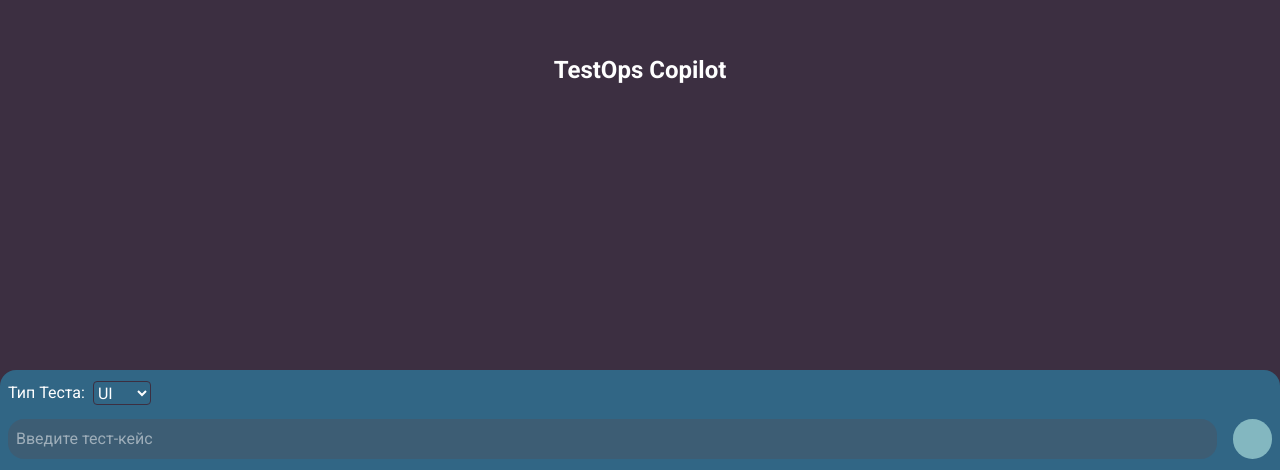
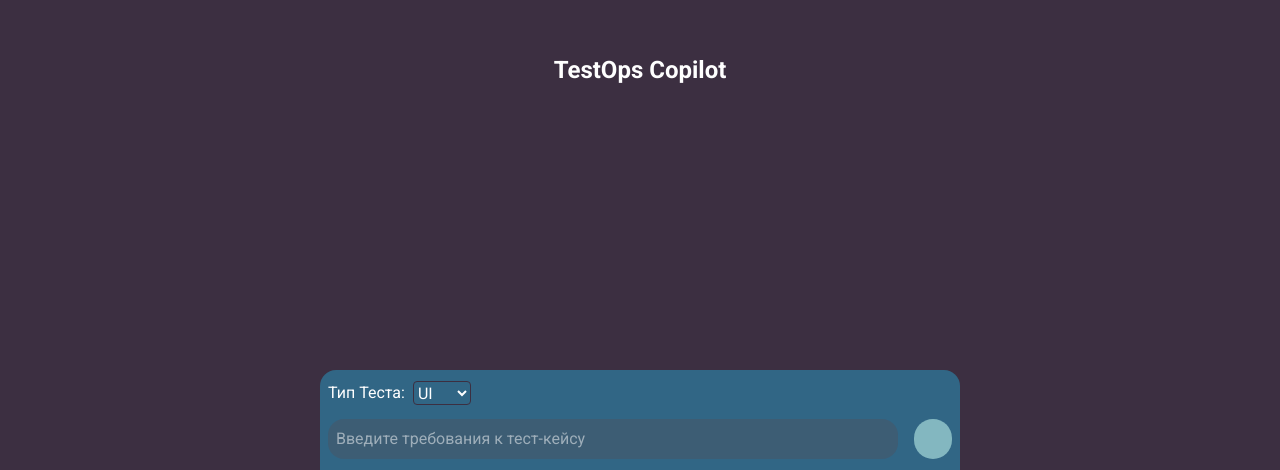
Before and after one commit to spotapovadm-web/404, a React (Vite) app in the folder frontend/: page /prompt in a window 1280 px wide. Shown: the part 330-800 px from the top of the page. Built offline with nearby package versions, Linux system fonts and the light colour scheme; some icons are missing.

Commit message:
last changes

```diff
--- /dev/null
+++ b/frontend/src/lib/callbacks/index.ts
@@ -0,0 +1,3 @@
+const onSendButton = async () => {
+
+}
--- a/frontend/src/pages/Home.tsx
+++ b/frontend/src/pages/Home.tsx
@@ -8,8 +8,8 @@ function Home() {
         <div className="w-screen h-screen flex flex-col gap-2 items-center justify-start">
             <h1 className="font-bold text-4xl pt-[10vh]">TestOps Copilot</h1>
             <h2 className="text-gray-400 text-3xl">by 404 Team</h2>
-            <Button onClick={() => navigate('/prompt')} className="mt-[30vh]">
-                <a className="text-gray-600 font-bold text-2xl">Открыть</a>
+            <Button onClick={() => navigate('/prompt')} className="mt-[30vh] lg:w-75 lg:h-25">
+                <a className="text-gray-600 font-bold text-2xl lg:text-5xl">Открыть</a>
             </Button>
         </div>
     );
--- a/frontend/src/pages/Prompt.tsx
+++ b/frontend/src/pages/Prompt.tsx
@@ -9,7 +9,8 @@ function Prompt() {
                 <h2 className='text-2xl font-bold'>TestOps Copilot</h2>
             </div>
 
-            <div className='fixed bottom-0 left-0 w-full h-25 bg-primary rounded-t-2xl flex flex-col p-2 gap-2 items-center justify-around'>
+            <div className='lg:flex lg:justify-center'>
+                <div className='fixed bottom-0 left-0 w-full lg:w-[50%] lg:left-auto h-25 bg-primary rounded-t-2xl flex flex-col p-2 gap-2 items-center justify-around'>
                     <div className='w-full flex flex-row gap-2'>
                         <label form='test_type'>Тип Теста:</label>
                         <select title="test_type" id='test_type' name='test_type' className='bg-primary border rounded border-bg'>
@@ -20,10 +21,11 @@ function Prompt() {
                     </div>
 
                     <div className='w-full flex flex-row gap-4 items-center justify-center'>
-                    <input placeholder='Введите тест-кейс' className='bg-gray-600/50 text-white w-full p-2 rounded-2xl'></input>
+                        <input placeholder='Введите требования к тест-кейсу' className='bg-gray-600/50 text-white w-full p-2 rounded-2xl'></input>
                         <Button className='w-10 h-10 hover:bg-accent/75 transition-colors duration-300 active:bg-accent/50'>
                             <Icon icon="mingcute:arrow-up-fill" className='rotate-90 text-bg'/>
                         </Button>
+                    </div>
                 </div>
             </div>
         </div>
```
Lines whose indentation alone changed are shown as unchanged.
